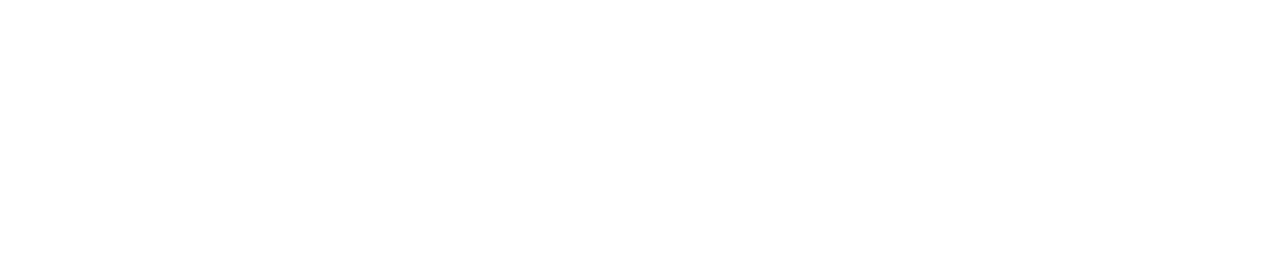
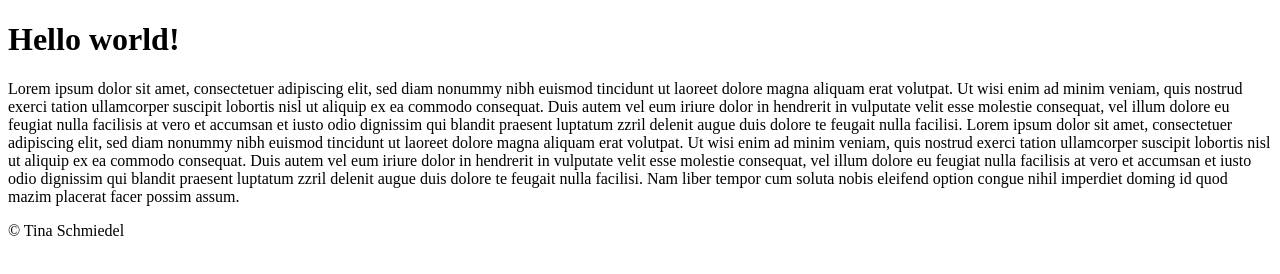
Before and after one commit to tsch156/tsch156.github.io, a plain HTML site: page index.html in a window 1280 px wide. Drawn offline with Linux system fonts and the light colour scheme.

Commit message:
Update index.html

```diff
--- a/index.html
+++ b/index.html
@@ -1,10 +1,26 @@
-<!DOCTYPE html>
-<html lang="de">
+    <!DOCTYPE html>
+    <html lang="de">
+
     <head>
     <title>Tinas erste Website</title>
     </head>
 
     <body>
+
+    <header>
+    <h1>Hello world!</h1>
+    </header>
+
+    <main>
+    <p>
+Lorem ipsum dolor sit amet, consectetuer adipiscing elit, sed diam nonummy nibh euismod tincidunt ut laoreet dolore magna aliquam erat volutpat. Ut wisi enim ad minim veniam, quis nostrud exerci tation ullamcorper suscipit lobortis nisl ut aliquip ex ea commodo consequat. Duis autem vel eum iriure dolor in hendrerit in vulputate velit esse molestie consequat, vel illum dolore eu feugiat nulla facilisis at vero et accumsan et iusto odio dignissim qui blandit praesent luptatum zzril delenit augue duis dolore te feugait nulla facilisi. Lorem ipsum dolor sit amet, consectetuer adipiscing elit, sed diam nonummy nibh euismod tincidunt ut laoreet dolore magna aliquam erat volutpat. Ut wisi enim ad minim veniam, quis nostrud exerci tation ullamcorper suscipit lobortis nisl ut aliquip ex ea commodo consequat. Duis autem vel eum iriure dolor in hendrerit in vulputate velit esse molestie consequat, vel illum dolore eu feugiat nulla facilisis at vero et accumsan et iusto odio dignissim qui blandit praesent luptatum zzril delenit augue duis dolore te feugait nulla facilisi. Nam liber tempor cum soluta nobis eleifend option congue nihil imperdiet doming id quod mazim placerat facer possim assum.
+    </p>
+    </main>
+
+    <footer>
+        &copy; Tina Schmiedel
+    </footer>
+
     </body>
 
-</html>
+    </html>
```
